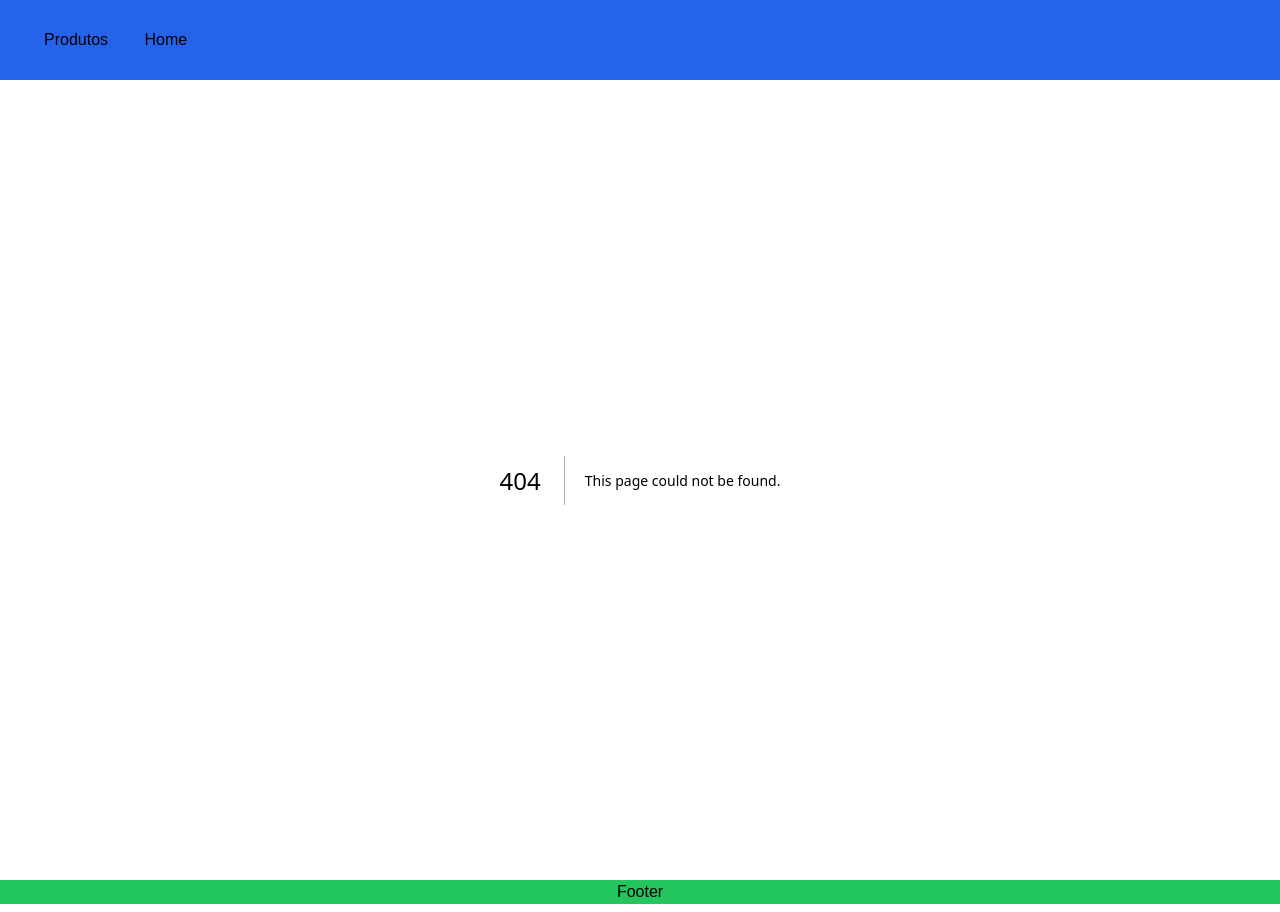
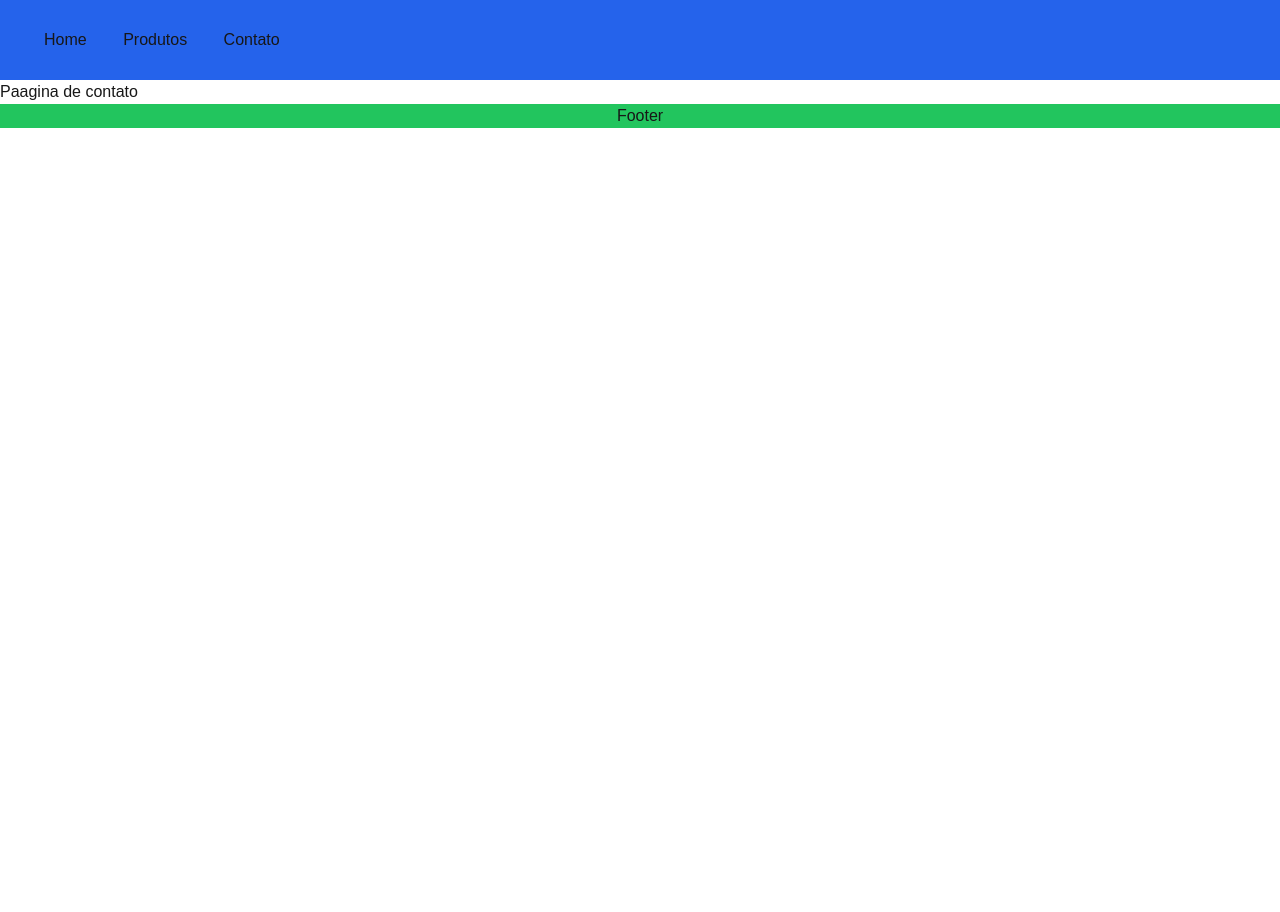
Before and after one commit to devCaiodias/Next-js, a Next.js app: page /contato in a window 1280 px wide. Before the commit this address had no page. After the commit the page ends 800 px from the top, so only its background shows below. Built offline with nearby package versions, Linux system fonts and the light colour scheme.

Commit message:
Meta tags no Next

```diff
--- /dev/null
+++ b/app/contato/page.js
@@ -0,0 +1,11 @@
+
+export default function Contact() {
+    return (
+        <>
+            <head>
+                <title>Pagina de contato</title>
+            </head>
+            <h1>Paagina de contato</h1>
+        </>
+    )
+}
--- a/app/page.js
+++ b/app/page.js
@@ -1,8 +1,14 @@
-
 export default function Home() {
   return (
-        <div>
-          <h1 className="bg-red-600">Hello Word!</h1>
-        </div>
+        <>
+            <head>
+                <title>Pagina inicial</title>
+                <meta name="keyworkds" content="Roupas, calçados, Boné"></meta>
+                <meta name="description" content="Encontre a melhor roupa para vc"></meta>
+            </head>
+            <div>
+              <h1 className="bg-red-600">Hello Word!</h1>
+            </div>
+        </>
   );
 }
--- a/components/Navbar.js
+++ b/components/Navbar.js
@@ -5,8 +5,9 @@ export default function Navbar() {
         <div className="block">
             <ul className="bg-blue-600 px-7 py-7">
             <li>
+              <Link className="px-4" href="/"> Home </Link>
               <Link className="px-4" href="/produtos"> Produtos </Link>
-              <Link className="px-4" href="/"> Home </Link>
+              <Link className="px-4" href="/contato"> Contato </Link>
             </li>
 
           </ul>
```
